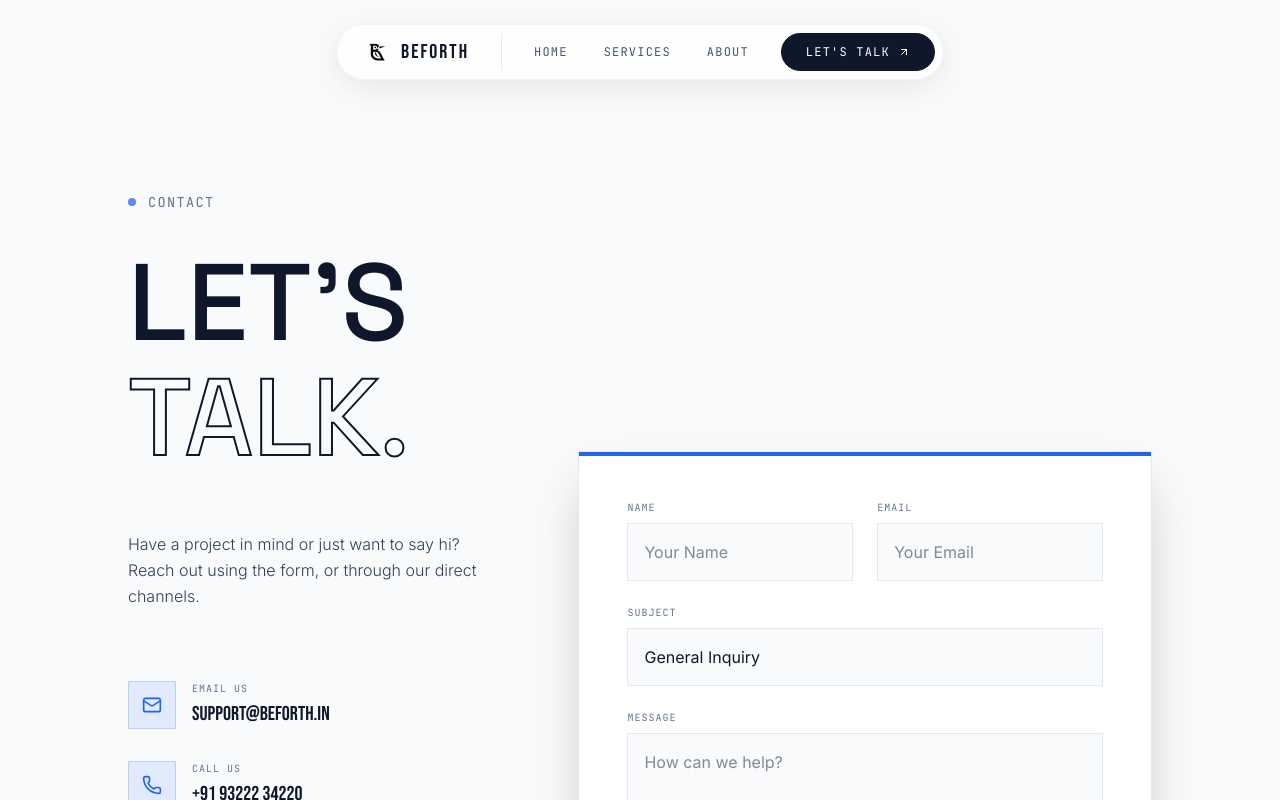
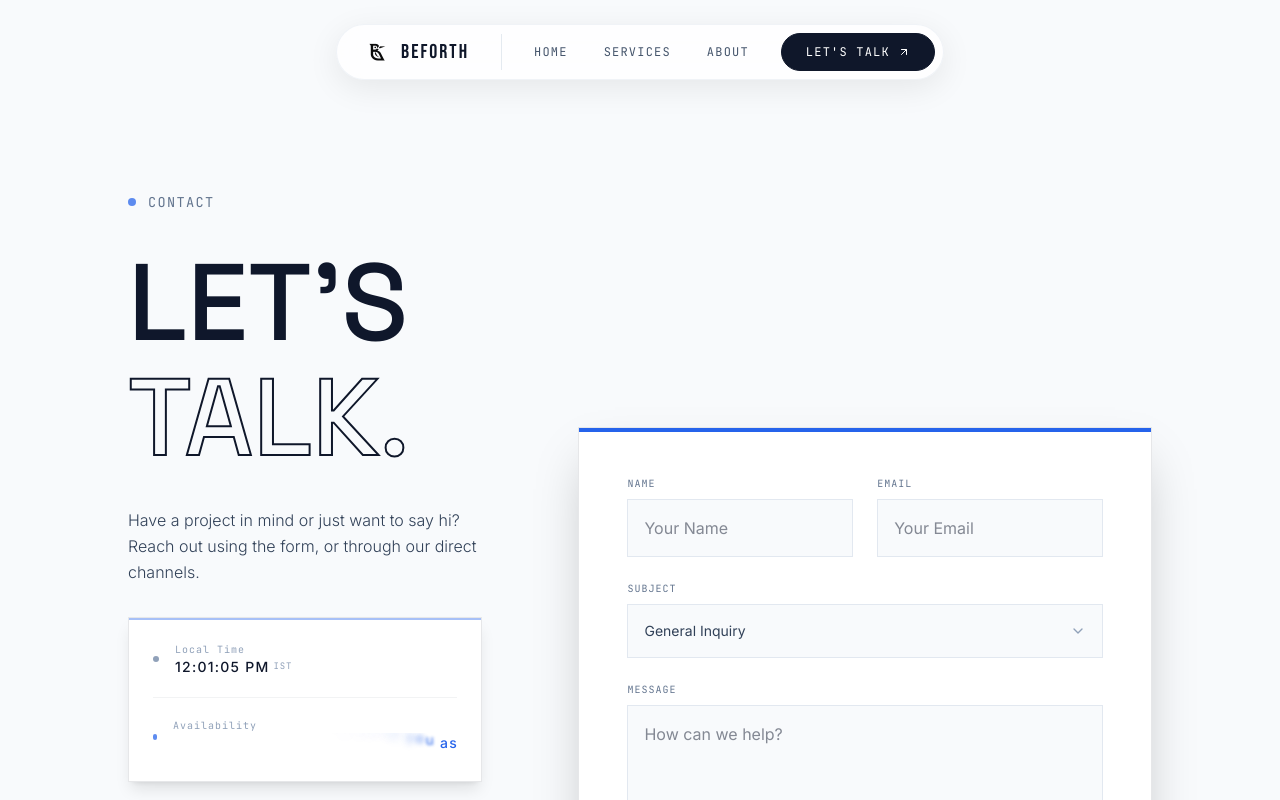
Before and after one commit to RandomKid24/beforth, a React (Vite) app: page /contact in a window 1280 px wide. Built offline with nearby package versions, Linux system fonts and the light colour scheme.

Commit message:
feat: add contact page with animated availability status and custom dropdown component

```diff
--- a/src/pages/Contact.tsx
+++ b/src/pages/Contact.tsx
@@ -1,8 +1,98 @@
-import React from 'react';
-import { motion } from 'motion/react';
-import { Mail, Phone, MapPin, Send, Instagram, Linkedin, Github } from 'lucide-react';
+import React, { useState, useRef, useEffect } from 'react';
+import { motion, AnimatePresence } from 'motion/react';
+import { Mail, Phone, MapPin, Send, ChevronDown } from 'lucide-react';
+
+function CustomDropdown({ options, value, onChange }: { options: string[], value: string, onChange: (val: string) => void }) {
+  const [isOpen, setIsOpen] = useState(false);
+  const dropdownRef = useRef<HTMLDivElement>(null);
+
+  useEffect(() => {
+    const handleClickOutside = (event: MouseEvent) => {
+      if (dropdownRef.current && !dropdownRef.current.contains(event.target as Node)) {
+        setIsOpen(false);
+      }
+    };
+    document.addEventListener('mousedown', handleClickOutside);
+    return () => document.removeEventListener('mousedown', handleClickOutside);
+  }, []);
+
+  return (
+    <div className="relative" ref={dropdownRef}>
+      <button
+        type="button"
+        onClick={() => setIsOpen(!isOpen)}
+        className="w-full bg-slate-50 border border-slate-200 p-4 flex items-center justify-between focus:border-primary outline-none transition-colors text-left"
+      >
+        <span className="font-sans text-sm text-slate-700">
+          {value}
+        </span>
+        <motion.div
+           animate={{ rotate: isOpen ? 180 : 0 }}
+           transition={{ duration: 0.3, ease: [0.19, 1, 0.22, 1] }}
+        >
+          <ChevronDown className="w-4 h-4 text-slate-400" />
+        </motion.div>
+      </button>
+
+      <AnimatePresence>
+        {isOpen && (
+          <motion.div
+            initial={{ opacity: 0, y: 10, scale: 0.95 }}
+            animate={{ opacity: 1, y: 0, scale: 1 }}
+            exit={{ opacity: 0, y: 10, scale: 0.95 }}
+            transition={{ duration: 0.4, ease: [0.19, 1, 0.22, 1] }}
+            className="absolute z-50 top-full left-0 w-full mt-2 bg-white/90 backdrop-blur-xl border border-slate-900/5 shadow-2xl py-2 overflow-hidden"
+          >
+            {options.map((option, i) => (
+              <motion.button
+                key={option}
+                initial={{ opacity: 0, x: -10 }}
+                animate={{ opacity: 1, x: 0 }}
+                transition={{ delay: i * 0.05, duration: 0.4, ease: [0.19, 1, 0.22, 1] }}
+                type="button"
+                onClick={() => {
+                  onChange(option);
+                  setIsOpen(false);
+                }}
+                className="w-full text-left px-6 py-3 hover:bg-primary/5 hover:text-primary transition-colors font-sans text-sm text-slate-900"
+              >
+                {option}
+              </motion.button>
+            ))}
+          </motion.div>
+        )}
+      </AnimatePresence>
+    </div>
+  );
+}
 
 export default function ContactPage() {
+  const [subject, setSubject] = useState('General Inquiry');
+  const [statusIndex, setStatusIndex] = useState(0);
+  const [time, setTime] = useState(new Date());
+
+  const statuses = [
+    "On standby · Reaching out to you as soon as possible",
+    "Always here · Ready for your next big idea",
+    "On standby · Connecting with you shortly",
+    "Ready for your brief · Reaching out soon"
+  ];
+
+  useEffect(() => {
+    const statusTimer = setInterval(() => {
+      setStatusIndex((prev) => (prev + 1) % statuses.length);
+    }, 5000);
+
+    const timeTimer = setInterval(() => {
+      setTime(new Date());
+    }, 1000);
+
+    return () => {
+      clearInterval(statusTimer);
+      clearInterval(timeTimer);
+    };
+  }, [statuses.length]);
+
   return (
     <div className="page-container">
       <section className="min-h-screen snap-start flex flex-col pt-48">
@@ -17,17 +107,91 @@ export default function ContactPage() {
             <span className="font-mono text-[0.85rem] tracking-widest uppercase text-slate-500">Contact</span>
           </div>
 
-          <h1 className="hero-heading mb-12">
+          <h1 className="hero-heading mb-6">
             <span className="block">LET'S</span>
             <span className="block text-transparent [-webkit-text-stroke:1.5px_#0F172A] md:[-webkit-text-stroke:2px_#0F172A]">TALK.</span>
           </h1>
 
           <div className="grid grid-cols-1 md:grid-cols-[1fr_1.618fr] gap-12 md:gap-24 items-start">
             {/* Contact Details */}
-            <div className="flex flex-col gap-12">
-              <p className="text-[1rem] font-sans text-slate-700 font-light leading-relaxed mb-6">
-                Have a project in mind or just want to say hi? Reach out using the form, or through our direct channels.
-              </p>
+            <div className="flex flex-col gap-10">
+              <div>
+                <p className="text-[1rem] font-sans text-slate-700 font-light leading-relaxed mb-8">
+                  Have a project in mind or just want to say hi? Reach out using the form, or through our direct channels.
+                </p>
+
+                {/* Availability Card */}
+                <div className="bg-white border border-slate-900/10 p-6 relative shadow-lg mb-8">
+                   <div className="absolute top-0 left-0 w-full h-0.5 bg-primary/40" />
+                   <div className="flex flex-col gap-5">
+                      <div className="flex items-center gap-4">
+                         <div className="w-1.5 h-1.5 rounded-full bg-slate-400 group-hover:bg-[#22C55E] transition-colors" />
+                         <div className="flex flex-col">
+                            <span className="font-mono text-[10px] tracking-widest text-slate-400">Local Time</span>
+                            <div className="flex items-center gap-[0.1em] h-5 overflow-hidden">
+                               {time.toLocaleTimeString('en-US', {
+                                 hour12: true,
+                                 hour: '2-digit',
+                                 minute: '2-digit',
+                                 second: '2-digit'
+                               }).split("").map((char, i) => (
+                                 <AnimatePresence mode="popLayout" key={i}>
+                                   <motion.span
+                                     key={char + i}
+                                     initial={{ y: 15, opacity: 0, filter: 'blur(4px)' }}
+                                     animate={{ y: 0, opacity: 1, filter: 'blur(0px)' }}
+                                     exit={{ y: -15, opacity: 0, filter: 'blur(4px)' }}
+                                     transition={{ duration: 0.4, ease: [0.16, 1, 0.3, 1] }}
+                                     className="font-sans text-sm text-slate-900 font-medium tracking-tight inline-block whitespace-pre"
+                                   >
+                                     {char}
+                                   </motion.span>
+                                 </AnimatePresence>
+                               ))}
+                               <span className="ml-1 font-mono text-[9px] text-slate-400 uppercase tracking-widest">IST</span>
+                            </div>
+                         </div>
+                      </div>
+                      <div className="w-full h-px bg-slate-900/5" />
+                      <div className="flex items-center gap-4">
+                         <div className="w-1.5 h-1.5 rounded-full bg-primary animate-pulse" />
+                         <div className="flex flex-col overflow-hidden">
+                            <span className="font-mono text-[10px] tracking-widest text-slate-400">Availability</span>
+                            <div className="h-6 relative overflow-hidden">
+                              <AnimatePresence mode="wait">
+                                <motion.div
+                                  key={statusIndex}
+                                  initial="hidden"
+                                  animate="visible"
+                                  exit="exit"
+                                  className="flex flex-wrap gap-[0.1em]"
+                                >
+                                  {statuses[statusIndex].split("").map((char, i) => (
+                                    <motion.span
+                                      key={i}
+                                      variants={{
+                                        hidden: { opacity: 0, y: 15, filter: "blur(8px)" },
+                                        visible: { opacity: 1, y: 0, filter: "blur(0px)" },
+                                        exit: { opacity: 0, y: -15, filter: "blur(8px)" }
+                                      }}
+                                      transition={{
+                                        duration: 0.5,
+                                        delay: i * 0.015,
+                                        ease: [0.16, 1, 0.3, 1]
+                                      }}
+                                      className="font-sans text-sm text-primary font-medium tracking-tight whitespace-pre"
+                                    >
+                                      {char}
+                                    </motion.span>
+                                  ))}
+                                </motion.div>
+                              </AnimatePresence>
+                            </div>
+                         </div>
+                      </div>
+                   </div>
+                </div>
+              </div>
 
               <div className="flex flex-col gap-8">
                 <div className="flex items-start gap-4 group/item">
@@ -50,22 +214,8 @@ export default function ContactPage() {
                   </div>
                 </div>
 
-                <div className="flex items-start gap-4 group/item">
-                  <div className="w-12 h-12 bg-primary/10 flex items-center justify-center rounded-none border border-primary/20 group-hover/item:bg-primary group-hover/item:text-white transition-all duration-500">
-                    <MapPin className="w-5 h-5 text-primary group-hover/item:text-white transition-colors" />
-                  </div>
-                  <div>
-                    <div className="font-mono text-[10px] tracking-widest uppercase text-slate-500 mb-1">Visit Us</div>
-                    <div className="font-display text-xl uppercase">Office #404, Tech Park, <br />Mumbai, India</div>
-                  </div>
-                </div>
               </div>
 
-              <div className="flex gap-6 mt-6">
-                <a href="https://www.instagram.com/beforth.in" target="_blank" rel="noopener noreferrer" className="text-slate-500 hover:text-primary transition-colors hover:scale-125 duration-300"><Instagram className="w-5 h-5" /></a>
-                <a href="https://in.linkedin.com/company/beforth" target="_blank" rel="noopener noreferrer" className="text-slate-500 hover:text-primary transition-colors hover:scale-125 duration-300"><Linkedin className="w-5 h-5" /></a>
-                <a href="#" className="text-slate-500 hover:text-primary transition-colors hover:scale-125 duration-300"><Github className="w-5 h-5" /></a>
-              </div>
             </div>
 
             {/* Contact Form */}
@@ -85,11 +235,11 @@ export default function ContactPage() {
 
                 <div className="flex flex-col gap-2">
                    <label className="font-mono text-[10px] tracking-widest uppercase text-slate-500">Subject</label>
-                   <select className="bg-slate-50 border border-slate-200 p-4 focus:border-primary outline-none transition-colors appearance-none">
-                      <option>General Inquiry</option>
-                      <option>Project Request</option>
-                      <option>Career Opportunities</option>
-                   </select>
+                   <CustomDropdown
+                      options={['General Inquiry', 'Project Request', 'Career Opportunities']}
+                      value={subject}
+                      onChange={setSubject}
+                   />
                 </div>
 
                 <div className="flex flex-col gap-2">
@@ -108,48 +258,6 @@ export default function ContactPage() {
         </motion.div>
       </section>
 
-      {/* Global Presence Section */}
-      <section className="min-h-screen snap-start flex flex-col justify-center">
-        <motion.div
-          initial={{ opacity: 0, y: 30, filter: "blur(10px)" }}
-          whileInView={{ opacity: 1, y: 0, filter: "blur(0px)" }}
-          viewport={{ once: true }}
-          transition={{ duration: 0.8, ease: [0.16, 1, 0.3, 1] }}
-          className="dark-section group w-full"
-        >
-          <div className="card-hover-border" />
-          <div className="flex flex-col md:flex-row items-center justify-between gap-12 max-w-7xl mx-auto w-full">
-            <div className="max-w-xl">
-              <h2 className="text-4xl md:text-5xl font-display uppercase mb-6 leading-tight">
-                Global <br />
-                <span className="text-transparent [-webkit-text-stroke:1px_white]">Presence.</span>
-              </h2>
-              <p className="font-sans font-light text-slate-400 leading-relaxed">
-                While our HQ is in India, we ship banger apps to clients worldwide. Distance is just a number in the digital age.
-              </p>
-            </div>
-            <div className="grid grid-cols-2 gap-8 md:gap-16">
-               {[
-                 { loc: "Mumbai", role: "Headquarters" },
-                 { loc: "Seattle", role: "Hub One" },
-                 { loc: "London", role: "Hub Two" },
-                 { loc: "Sydney", role: "Hub Three" }
-               ].map((hub, i) => (
-                 <motion.div
-                  key={i}
-                  initial={{ opacity: 0, y: 20 }}
-                  whileInView={{ opacity: 1, y: 0 }}
-                  transition={{ delay: i * 0.1, duration: 0.6 }}
-                  className="flex flex-col gap-2"
-                 >
-                    <span className="font-display text-2xl uppercase">{hub.loc}</span>
-                    <span className="font-mono text-[10px] tracking-widest text-[#2563EB] uppercase">{hub.role}</span>
-                 </motion.div>
-               ))}
-            </div>
-          </div>
-        </motion.div>
-      </section>
     </div>
   );
 }
```
